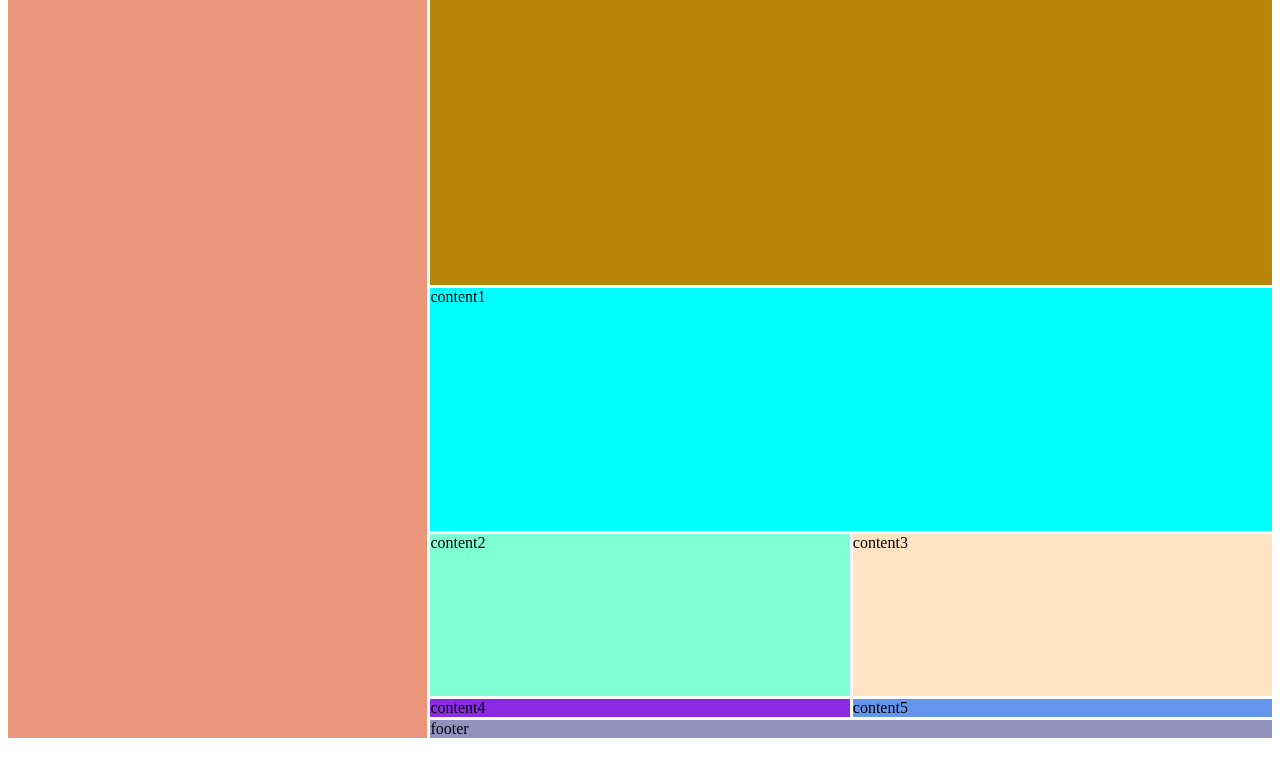
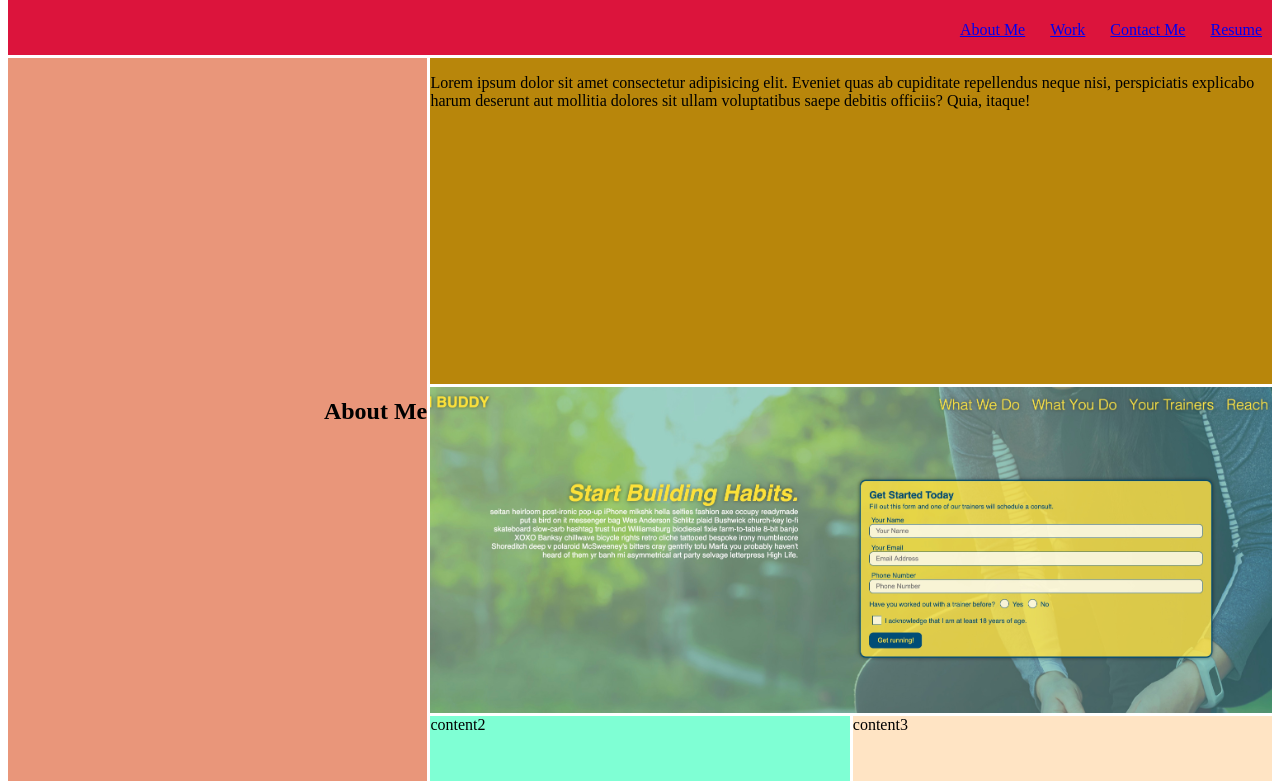
Before and after one commit to dtoomey156/calling-card2, a plain HTML site: page index.html in a window 1280 px wide. Shown: the part 70-851 px from the top of the page. Before the commit the page ends 816 px from the top, so only its background shows below. Drawn offline with Linux system fonts and the light colour scheme.

Commit message:
first work box added

```diff
--- a/assets/css/style.css
+++ b/assets/css/style.css
@@ -1,8 +1,8 @@
 .container {
     display: grid;
-    height: 100vh;
+    height: 200vh;
     grid-template-columns: 1fr 1fr 1fr;
-    grid-template-rows: 0.2fr 1.5fr 1.2fr .8fr;
+    grid-template-rows: 0.2fr 1fr 1fr 1fr 1fr 0.5fr;
     gap: 0.2rem;
     grid-template-areas:
         "nav nav nav"
@@ -17,6 +17,18 @@
 nav {
     background-color: crimson;
     grid-area: nav;
+    padding-right: 10px;
+}
+
+nav ul {
+    display: flex;
+    flex-wrap: wrap;
+    float: right;
+}
+
+nav ul li {
+    list-style: none;
+    margin-left: 25px;
 }
 
 main {
@@ -27,12 +39,18 @@ main {
 #sidebar {
     background-color: darksalmon;
     grid-area: sidebar;
+    display: flex;
+    flex-direction: column;
+    justify-content: space-evenly;
+    text-align: right;
 }
 
 
 #content1 {
-    background-color: aqua;
     grid-area: content1;
+    background-image: url(../images/run-buddy.jpg);
+    background-size: cover;
+    background-position: center;
 }
 
 #content2 {
--- a/index.html
+++ b/index.html
@@ -9,18 +9,41 @@
 <body>
     <div class="container">
         <nav>
-            Navbar
+            <h1>Daniel Toomey</h1>
+            <ul>
+                <li>
+                    <a href="#about-me">About Me</a>
+                </li>
+                <li>
+                    <a href="#work">Work</a>
+                </li>
+                <li>
+                    <a href="#contact-me">Contact Me</a>
+                </li>
+                <li>
+                    <a href="resume">Resume</a>
+                </li>
+            </ul>
         </nav>
 
         <main>
-            Main
+            <p>
+                Lorem ipsum dolor sit amet consectetur adipisicing elit. Eveniet quas ab cupiditate repellendus neque nisi, perspiciatis explicabo harum deserunt aut mollitia dolores sit ullam voluptatibus saepe debitis officiis? Quia, itaque!
+            </p>
         </main>
         <div id="sidebar">
-            sidebar
+            <h2 id="about-me">
+                About Me
+            </h2>
+            <h2 id="work">
+                Work
+            </h2>
+            <h2 id="contact-me">
+                Contact Me
+            </h2>
         </div>
 
         <div id="content1">
-            content1
         </div>
         <div id="content2">
             content2
```
Also changed, not shown: assets/Images/run-buddy.jpg (added), 1 other file.
